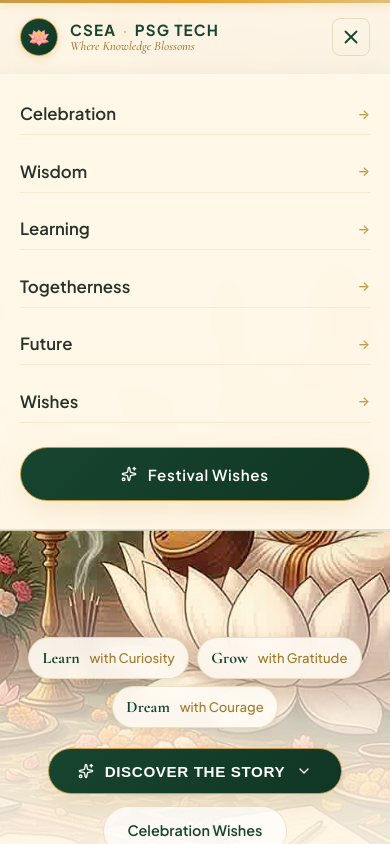
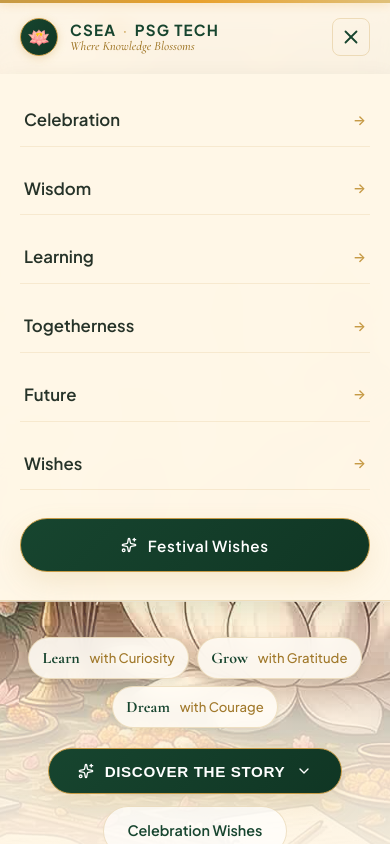
Before and after one commit to sujith0718-coder/csea-saraswathi-pooja, a React (Vite) app: page / in a window 390 px wide. Both pictures are taken after a click on the button "Toggle navigation menu". Shown: the top 844 px of the page. Built offline with nearby package versions, Linux system fonts and the light colour scheme.

Commit message:
navbar solved

```diff
--- a/src/components/Hero.tsx
+++ b/src/components/Hero.tsx
@@ -11,7 +11,12 @@ export const Hero: React.FC = () => {
   const scrollToStory = () => {
     const el = document.getElementById('celebration');
     if (el) {
-      el.scrollIntoView({ behavior: 'smooth' });
+      const headerOffset = 70;
+      const targetTop = Math.max(0, el.getBoundingClientRect().top + window.scrollY - headerOffset);
+      window.scrollTo({
+        top: targetTop,
+        behavior: 'smooth',
+      });
     }
   };
 
--- a/src/components/Navbar.tsx
+++ b/src/components/Navbar.tsx
@@ -29,10 +29,39 @@ export const Navbar: React.FC<NavbarProps> = () => {
 
   const handleLinkClick = (e: React.MouseEvent<HTMLAnchorElement>, href: string) => {
     e.preventDefault();
-    setMobileMenuOpen(false);
-    const target = document.querySelector(href);
+
+    const targetId = href.startsWith('#') ? href.slice(1) : href;
+    const target = document.getElementById(targetId);
+
+    const wasMobile = mobileMenuOpen;
+    if (wasMobile) {
+      setMobileMenuOpen(false);
+    }
+
     if (target) {
-      target.scrollIntoView({ behavior: 'smooth' });
+      const headerOffset = 70;
+      const targetPosition = Math.max(
+        0,
+        target.getBoundingClientRect().top + window.scrollY - headerOffset
+      );
+
+      // On mobile, allow the drawer close animation to initiate before scrolling
+      // to prevent mobile browsers (WebKit/Blink) from cancelling the smooth scroll.
+      if (wasMobile) {
+        setTimeout(() => {
+          window.scrollTo({
+            top: targetPosition,
+            behavior: 'smooth',
+          });
+          window.history.pushState(null, '', href);
+        }, 80);
+      } else {
+        window.scrollTo({
+          top: targetPosition,
+          behavior: 'smooth',
+        });
+        window.history.pushState(null, '', href);
+      }
     }
   };
 
@@ -242,15 +271,18 @@ export const Navbar: React.FC<NavbarProps> = () => {
                     fontSize: '1.05rem',
                     fontWeight: 600,
                     color: 'var(--color-text-dark)',
-                    padding: '0.4rem 0',
+                    padding: '0.75rem 0.25rem',
                     borderBottom: '1px solid rgba(198, 154, 69, 0.15)',
                     display: 'flex',
                     alignItems: 'center',
                     justifyContent: 'space-between',
+                    cursor: 'pointer',
+                    touchAction: 'manipulation',
+                    WebkitTapHighlightColor: 'rgba(198, 154, 69, 0.15)',
                   }}
                 >
                   <span>{link.label}</span>
-                  <span style={{ color: 'var(--color-gold)', fontSize: '0.8rem' }}>→</span>
+                  <span style={{ color: 'var(--color-gold)', fontSize: '0.85rem' }}>→</span>
                 </a>
               ))}
               <a
@@ -258,9 +290,12 @@ export const Navbar: React.FC<NavbarProps> = () => {
                 onClick={(e) => handleLinkClick(e, '#blessings')}
                 className="btn-primary"
                 style={{
-                  marginTop: '0.5rem',
+                  marginTop: '0.75rem',
                   width: '100%',
                   textAlign: 'center',
+                  cursor: 'pointer',
+                  touchAction: 'manipulation',
+                  WebkitTapHighlightColor: 'transparent',
                 }}
               >
                 <Sparkles size={16} />
--- a/src/index.css
+++ b/src/index.css
@@ -70,6 +70,11 @@ body {
   line-height: 1.65;
   background: var(--color-ivory);
   position: relative;
+}
+
+/* Offset for fixed navbar on smooth scroll and anchor jumps */
+section[id] {
+  scroll-margin-top: 80px;
 }
 
 /* Selection */
@@ -249,6 +254,7 @@ body {
 .text-gold-gradient {
   background: linear-gradient(135deg, #A87D2B 0%, #C69A45 40%, #E9A12B 80%, #C69A45 100%);
   -webkit-background-clip: text;
+  background-clip: text;
   -webkit-text-fill-color: transparent;
   display: inline-block;
 }
```
